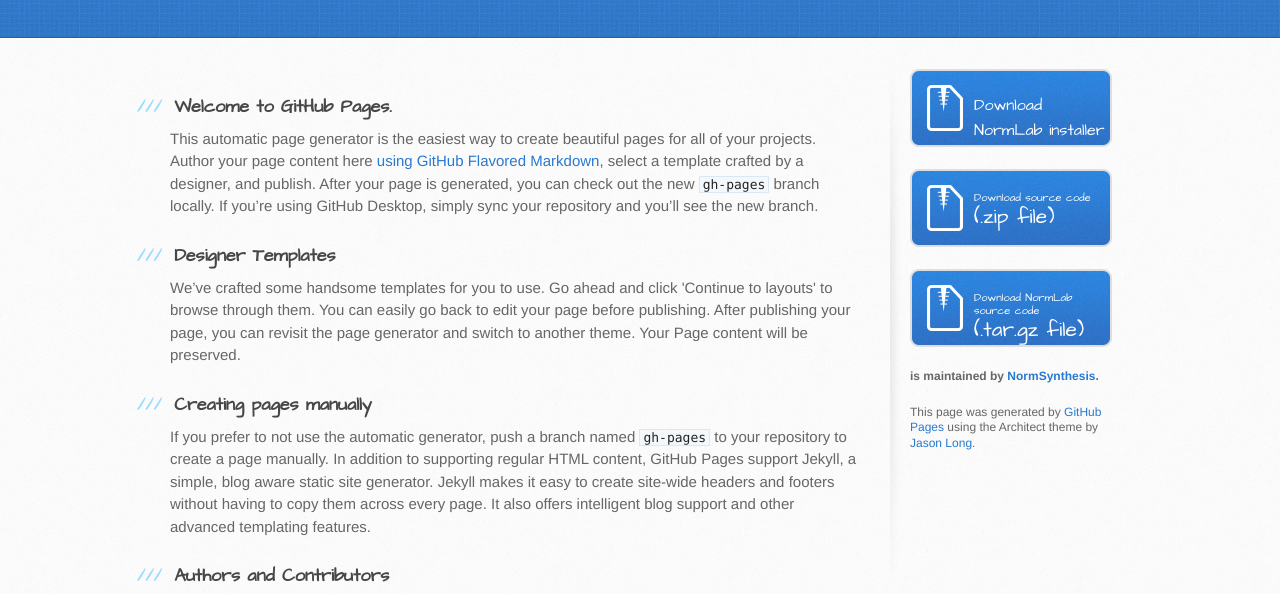
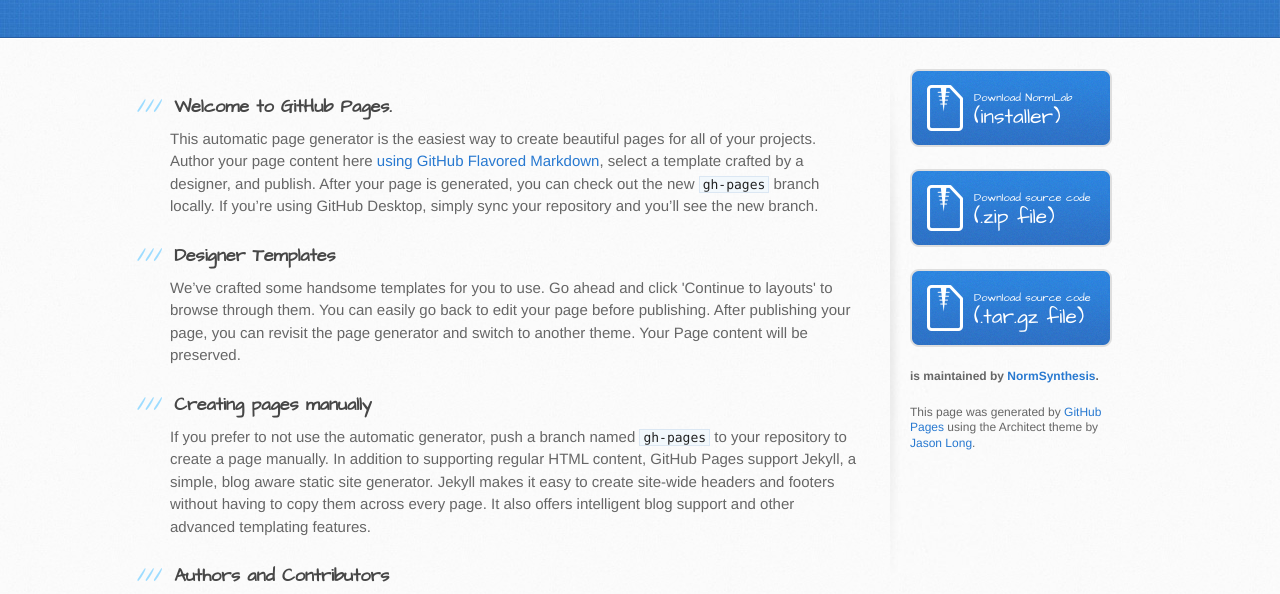
Before and after one commit to NormSynthesis/NormLab, a plain HTML site: page index.html in a window 1280 px wide. Shown: the part 197-791 px from the top of the page. Drawn offline with Linux system fonts and the light colour scheme.

Commit message:
Update index.html

```diff
--- a/index.html
+++ b/index.html
@@ -56,14 +56,15 @@
 
         <aside id="sidebar">
           <a href="https://github.com/NormSynthesis/NormLab/installer/normlab-1.0-installer.jar" class="button">
-             <font size="3">Download NormLab installer</font>
+             <small>Download NormLab</small>
+            (installer)
           </a>
           <a href="https://github.com/NormSynthesis/NormLab/zipball/master/src" class="button">
             <small>Download source code</small>
             (.zip file)
           </a>
           <a href="https://github.com/NormSynthesis/NormLab/tarball/master/src" class="button">
-            <small>Download NormLab source code</small>
+            <small>Download source code</small>
             (.tar.gz file)
           </a>
 
```
